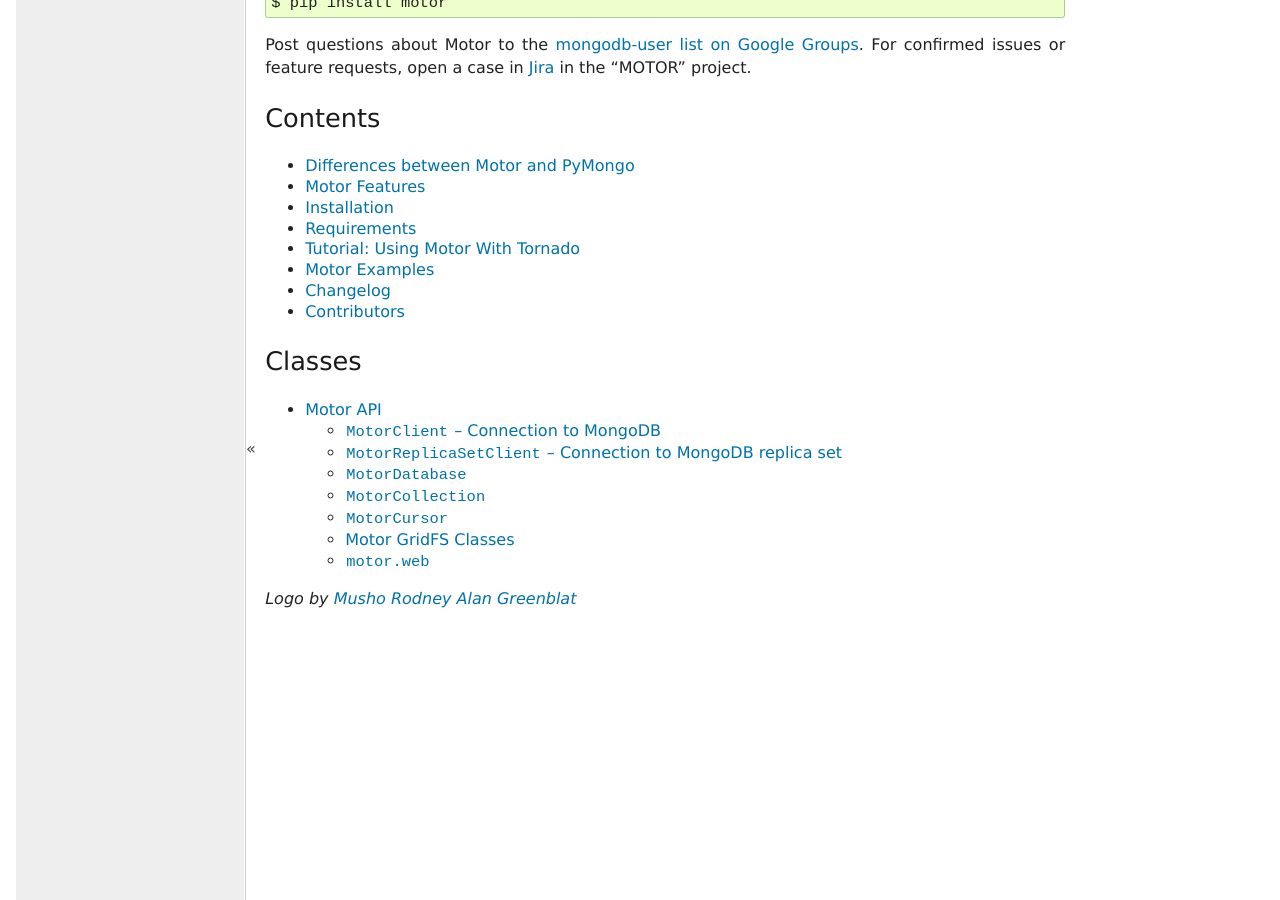
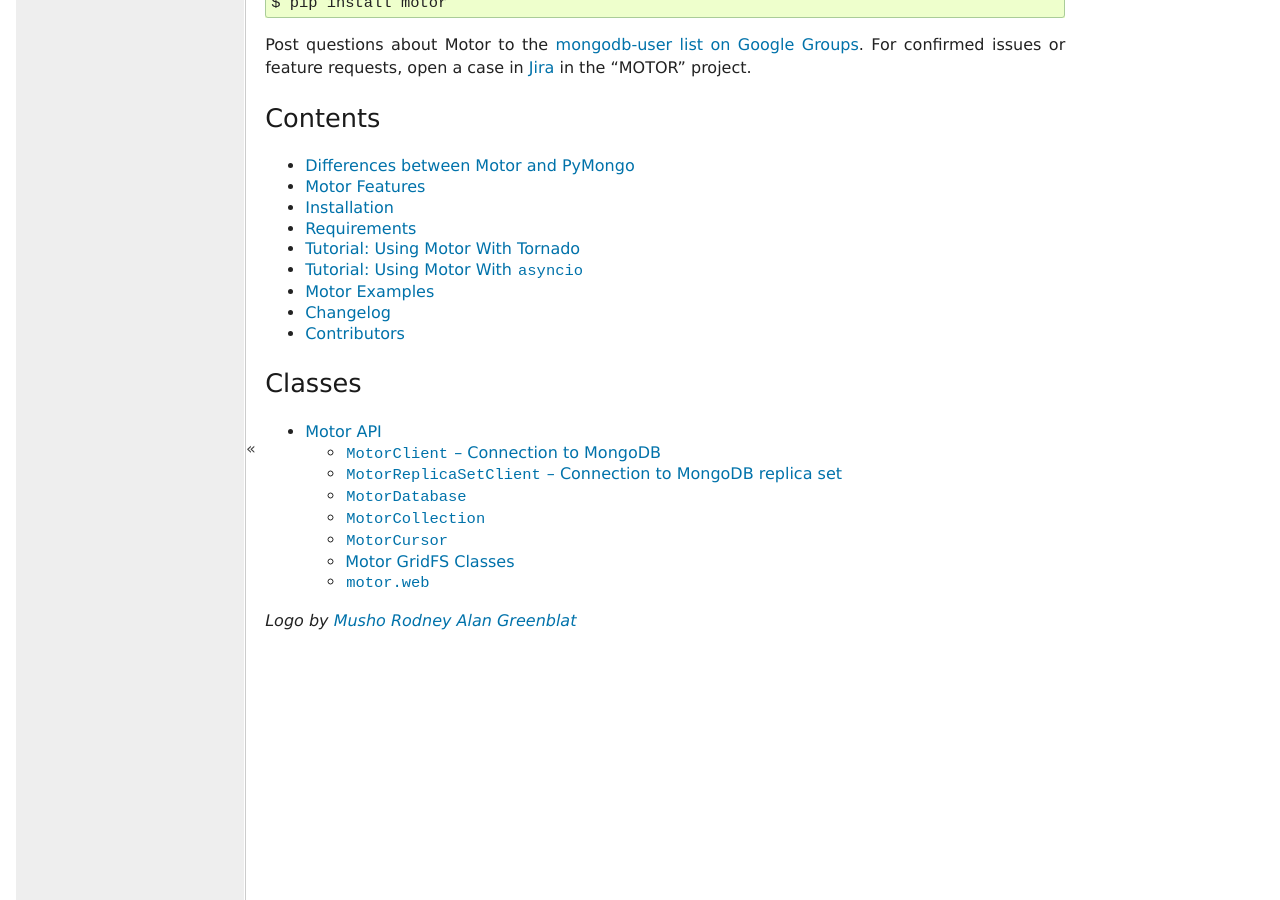
Before and after one commit to mongodb/motor, a Sphinx documentation site: the page built from doc/index.rst, in a window 1280 px wide and 900 px high, scrolled down 898 px. Built offline with Sphinx 7.4.7, drawn with Linux system fonts in a browser that asks for light colours; the version number is read from the project's files by our own code; some of the changed lines change nothing that is shown.

Commit message:
MOTOR-79 Tutorial for Motor with asyncio.

```diff
--- a/doc/index.rst
+++ b/doc/index.rst
@@ -47,6 +47,7 @@
    installation
    requirements
    tutorial-tornado
+   tutorial-asyncio
    examples/index
    changelog
    contributors
--- /dev/null
+++ b/doc/tutorial-asyncio.rst
@@ -0,0 +1,417 @@
+.. currentmodule:: motor.motor_asyncio
+
+Tutorial: Using Motor With `asyncio`
+====================================
+
+.. These setups are redundant because I can't figure out how to make doctest
+  run a common setup *before* the setup for the two groups. A "testsetup:: *"
+  is the obvious answer, but it's run *after* group-specific setup.
+
+.. testsetup:: before-inserting-2000-docs
+
+  import pymongo
+  import motor.motor_asyncio
+  import asyncio
+  from asyncio import coroutine
+  db = motor.motor_asyncio.AsyncIOMotorClient().test_database
+
+.. testsetup:: after-inserting-2000-docs
+
+  import pymongo
+  import motor.motor_asyncio
+  import asyncio
+  from asyncio import coroutine
+  db = motor.motor_asyncio.AsyncIOMotorClient().test_database
+  pymongo.MongoClient().test_database.test_collection.insert(
+      [{'i': i} for i in range(2000)])
+
+.. testcleanup:: *
+
+  import pymongo
+  pymongo.MongoClient().test_database.test_collection.remove()
+
+A guide to using MongoDB and asyncio with Motor, the
+non-blocking driver.
+
+Tutorial Prerequisites
+----------------------
+You can learn about MongoDB with the `MongoDB Tutorial`_ before you learn Motor.
+
+Using Python 3.4 or later, do::
+
+  $ python3 -m pip install motor
+
+This tutorial assumes that a MongoDB instance is running on the
+default host and port. Assuming you have `downloaded and installed
+<http://docs.mongodb.org/manual/installation/>`_ MongoDB, you
+can start it like so:
+
+.. code-block:: bash
+
+  $ mongod
+
+.. _pip: http://www.pip-installer.org/en/latest/installing.html
+
+.. _MongoDB Tutorial: http://docs.mongodb.org/manual/tutorial/getting-started/
+
+Object Hierarchy
+----------------
+Motor, like PyMongo, represents data with a 4-level object hierarchy:
+
+* `AsyncIOMotorClient` / `AsyncIOMotorReplicaSetClient`:
+  represents a mongod process, or a cluster of them. You explicitly create one
+  of these client objects, connect it to a running mongod or mongods, and
+  use it for the lifetime of your application.
+* `AsyncIOMotorDatabase`: Each mongod has a set of databases (distinct
+  sets of data files on disk). You can get a reference to a database from a
+  client.
+* `AsyncIOMotorCollection`: A database has a set of collections, which
+  contain documents; you get a reference to a collection from a database.
+* `AsyncIOMotorCursor`: Executing `AsyncIOMotorCollection.find` on
+  an `AsyncIOMotorCollection` gets an `AsyncIOMotorCursor`, which
+  represents the set of documents matching a query.
+
+Creating a Client
+-----------------
+You typically create a single instance of either `AsyncIOMotorClient`
+or `AsyncIOMotorReplicaSetClient` at the time your application starts
+up. (See `high availability and PyMongo`_ for an introduction to
+MongoDB replica sets and how PyMongo connects to them.)
+
+.. doctest:: before-inserting-2000-docs
+
+  >>> client = motor.motor_asyncio.AsyncIOMotorClient()
+
+This connects to a ``mongod`` listening on the default host and port. You can
+specify the host and port like:
+
+.. doctest:: before-inserting-2000-docs
+
+  >>> client = motor.motor_asyncio.AsyncIOMotorClient('localhost', 27017)
+
+Motor also supports `connection URIs`_:
+
+.. doctest:: before-inserting-2000-docs
+
+  >>> client = motor.motor_asyncio.AsyncIOMotorClient('mongodb://localhost:27017')
+
+.. _high availability and PyMongo: http://api.mongodb.org/python/current/examples/high_availability.html
+
+.. _connection URIs: http://docs.mongodb.org/manual/reference/connection-string/
+
+Getting a Database
+------------------
+A single instance of MongoDB can support multiple independent
+`databases <http://docs.mongodb.org/manual/reference/glossary/#term-database>`_.
+From an open client, you can get a reference to a particular database with
+dot-notation or bracket-notation:
+
+.. doctest:: before-inserting-2000-docs
+
+  >>> db = client.test_database
+  >>> db = client['test_database']
+
+Creating a reference to a database does no I/O and does not require a
+``yield from`` statement.
+
+Getting a Collection
+--------------------
+A `collection <http://docs.mongodb.org/manual/reference/glossary/#term-collection>`_
+is a group of documents stored in MongoDB, and can be thought of as roughly
+the equivalent of a table in a relational database. Getting a
+collection in Motor works the same as getting a database:
+
+.. doctest:: before-inserting-2000-docs
+
+  >>> collection = db.test_collection
+  >>> collection = db['test_collection']
+
+Just like getting a reference to a database, getting a reference to a
+collection does no I/O and doesn't require a ``yield from`` statement.
+
+Inserting a Document
+--------------------
+As in PyMongo, Motor represents MongoDB documents with Python dictionaries. To
+store a document in MongoDB, call `AsyncIOMotorCollection.insert` in a
+``yield from`` statement:
+
+.. doctest:: before-inserting-2000-docs
+
+  >>> @coroutine
+  ... def do_insert():
+  ...     document = {'key': 'value'}
+  ...     result = yield from db.test_collection.insert(document)
+  ...     print('result %s' % repr(result))
+  ...
+  >>>
+  >>> loop = asyncio.get_event_loop()
+  >>> loop.run_until_complete(do_insert())
+  result ObjectId('...')
+
+.. mongodoc:: insert
+
+Getting a Single Document With `find_one`
+-----------------------------------------
+
+Use `AsyncIOMotorCollection.find_one` to get the first document that
+matches a query. For example, to get a document where the value for key "i" is
+less than 2:
+
+.. doctest:: after-inserting-2000-docs
+
+  >>> @coroutine
+  ... def do_find_one():
+  ...     document = yield from db.test_collection.find_one({'i': {'$lt': 2}})
+  ...     pprint.pprint(document)
+  ...
+  >>> loop = asyncio.get_event_loop()
+  >>> loop.run_until_complete(do_find_one())
+  {'_id': ObjectId('...'), 'i': 0}
+
+The result is a dictionary matching the one that we inserted previously.
+
+.. note:: The returned document contains an ``"_id"``, which was
+   automatically added on insert.
+
+.. mongodoc:: find
+
+Querying for More Than One Document
+-----------------------------------
+Use `AsyncIOMotorCollection.find` to query for a set of documents.
+`AsyncIOMotorCollection.find` does no I/O and does not require a ``yield from``
+statement. It merely creates an `AsyncIOMotorCursor` instance. The query is
+actually executed on the server when you call `AsyncIOMotorCursor.to_list` or
+`AsyncIOMotorCursor.each`, or yield from :attr:`~motor.motor_asyncio.AsyncIOMotorCursor.fetch_next`.
+
+To find all documents with "i" less than 5:
+
+.. doctest:: after-inserting-2000-docs
+
+  >>> @coroutine
+  ... def do_find():
+  ...     cursor = db.test_collection.find({'i': {'$lt': 5}})
+  ...     for document in (yield from cursor.to_list(length=100)):
+  ...         pprint.pprint(document)
+  ...
+  >>> loop = asyncio.get_event_loop()
+  >>> loop.run_until_complete(do_find())
+  {'_id': ObjectId('...'), 'i': 0}
+  {'_id': ObjectId('...'), 'i': 1}
+  {'_id': ObjectId('...'), 'i': 2}
+  {'_id': ObjectId('...'), 'i': 3}
+  {'_id': ObjectId('...'), 'i': 4}
+
+A ``length`` argument is required when you call ``to_list`` to prevent Motor
+from buffering an unlimited number of documents.
+
+To get one document at a time with :attr:`~motor.motor_asyncio.AsyncIOMotorCursor.fetch_next`
+and `AsyncIOMotorCursor.next_object`:
+
+.. doctest:: after-inserting-2000-docs
+
+  >>> @coroutine
+  ... def do_find():
+  ...     cursor = db.test_collection.find({'i': {'$lt': 5}})
+  ...     while (yield from cursor.fetch_next):
+  ...         document = cursor.next_object()
+  ...         pprint.pprint(document)
+  ...
+  >>> loop = asyncio.get_event_loop()
+  >>> loop.run_until_complete(do_find())
+  {'_id': ObjectId('...'), 'i': 0}
+  {'_id': ObjectId('...'), 'i': 1}
+  {'_id': ObjectId('...'), 'i': 2}
+  {'_id': ObjectId('...'), 'i': 3}
+  {'_id': ObjectId('...'), 'i': 4}
+
+You can apply a sort, limit, or skip to a query before you begin iterating:
+
+.. doctest:: after-inserting-2000-docs
+
+  >>> @coroutine
+  ... def do_find():
+  ...     cursor = db.test_collection.find({'i': {'$lt': 5}})
+  ...     # Modify the query before iterating
+  ...     cursor.sort([('i', pymongo.DESCENDING)]).limit(2).skip(2)
+  ...     while (yield from cursor.fetch_next):
+  ...         document = cursor.next_object()
+  ...         pprint.pprint(document)
+  ...
+  >>> loop = asyncio.get_event_loop()
+  >>> loop.run_until_complete(do_find())
+  {'_id': ObjectId('...'), 'i': 2}
+  {'_id': ObjectId('...'), 'i': 1}
+
+``fetch_next`` does not actually retrieve each document from the server
+individually; it gets documents efficiently in `large batches`_.
+
+.. _`large batches`: http://docs.mongodb.org/manual/core/read-operations/#cursor-behaviors
+
+Counting Documents
+------------------
+Use `AsyncIOMotorCursor.count` to determine the number of documents in
+a collection, or the number of documents that match a query:
+
+.. doctest:: after-inserting-2000-docs
+
+  >>> @coroutine
+  ... def do_count():
+  ...     n = yield from db.test_collection.find().count()
+  ...     print('%s documents in collection' % n)
+  ...     n = yield from db.test_collection.find({'i': {'$gt': 1000}}).count()
+  ...     print('%s documents where i > 1000' % n)
+  ...
+  >>> loop = asyncio.get_event_loop()
+  >>> loop.run_until_complete(do_count())
+  2000 documents in collection
+  999 documents where i > 1000
+
+`AsyncIOMotorCursor.count` uses the *count command* internally; we'll
+cover commands_ below.
+
+.. seealso:: `Count command <http://docs.mongodb.org/manual/reference/command/count/>`_
+
+Updating Documents
+------------------
+`AsyncIOMotorCollection.update` changes documents. It requires two
+parameters: a *query* that specifies which documents to update, and an update
+document. The query follows the same syntax as for :meth:`find` or
+:meth:`find_one`. The update document has two modes: it can replace the whole
+document, or it can update some fields of a document. To replace a document:
+
+.. doctest:: after-inserting-2000-docs
+
+  >>> @coroutine
+  ... def do_replace():
+  ...     coll = db.test_collection
+  ...     old_document = yield from coll.find_one({'i': 50})
+  ...     print('found document: %s' % pprint.pformat(old_document))
+  ...     _id = old_document['_id']
+  ...     result = yield from coll.update({'_id': _id}, {'key': 'value'})
+  ...     print('replaced %s document' % result['n'])
+  ...     new_document = yield from coll.find_one({'_id': _id})
+  ...     print('document is now %s' % pprint.pformat(new_document))
+  ...
+  >>> loop = asyncio.get_event_loop()
+  >>> loop.run_until_complete(do_replace())
+  found document: {'_id': ObjectId('...'), 'i': 50}
+  replaced 1 document
+  document is now {'_id': ObjectId('...'), 'key': 'value'}
+
+You can see that :meth:`update` replaced everything in the old document except
+its ``_id`` with the new document.
+
+Use MongoDB's modifier operators to update part of a document and leave the
+rest intact. We'll find the document whose "i" is 51 and use the ``$set``
+operator to set "key" to "value":
+
+.. doctest:: after-inserting-2000-docs
+
+  >>> @coroutine
+  ... def do_update():
+  ...     coll = db.test_collection
+  ...     result = yield from coll.update({'i': 51}, {'$set': {'key': 'value'}})
+  ...     print('updated %s document' % result['n'])
+  ...     new_document = yield from coll.find_one({'i': 51})
+  ...     print('document is now %s' % pprint.pformat(new_document))
+  ...
+  >>> loop = asyncio.get_event_loop()
+  >>> loop.run_until_complete(do_update())
+  updated 1 document
+  document is now {'_id': ObjectId('...'), 'i': 51, 'key': 'value'}
+
+"key" is set to "value" and "i" is still 51.
+
+By default :meth:`update` only affects the first document it finds, you can
+update all of them with the ``multi`` flag::
+
+    yield from coll.update({'i': {'$gt': 100}}, {'$set': {'key': 'value'}}, multi=True)
+
+.. mongodoc:: update
+
+Saving Documents
+----------------
+
+`AsyncIOMotorCollection.save` is a convenience method provided to insert
+a new document or update an existing one. If the dict passed to :meth:`save`
+has an ``"_id"`` key then Motor performs an :meth:`update` (upsert) operation
+and any existing document with that ``"_id"`` is overwritten. Otherwise Motor
+performs an :meth:`insert`.
+
+.. doctest:: after-inserting-2000-docs
+
+  >>> @coroutine
+  ... def do_save():
+  ...     coll = db.test_collection
+  ...     doc = {'key': 'value'}
+  ...     yield from coll.save(doc)
+  ...     print('document _id: %s' % repr(doc['_id']))
+  ...     doc['other_key'] = 'other_value'
+  ...     yield from coll.save(doc)
+  ...     yield from coll.remove(doc)
+  ...
+  >>> loop = asyncio.get_event_loop()
+  >>> loop.run_until_complete(do_save())
+  document _id: ObjectId('...')
+
+Removing Documents
+------------------
+
+`AsyncIOMotorCollection.remove` takes a query with the same syntax as
+`AsyncIOMotorCollection.find`.
+:meth:`remove` immediately removes all matching documents.
+
+.. doctest:: after-inserting-2000-docs
+
+  >>> @coroutine
+  ... def do_remove():
+  ...     coll = db.test_collection
+  ...     n = yield from coll.count()
+  ...     print('%s documents before calling remove()' % n)
+  ...     result = yield from db.test_collection.remove({'i': {'$gte': 1000}})
+  ...     print('%s documents after' % (yield from coll.count()))
+  ...
+  >>> loop = asyncio.get_event_loop()
+  >>> loop.run_until_complete(do_remove())
+  2000 documents before calling remove()
+  1000 documents after
+
+.. mongodoc:: remove
+
+Commands
+--------
+Besides the "CRUD" operations--insert, update, remove, and find--all other
+operations on MongoDB are commands. Run them using
+the `AsyncIOMotorDatabase.command` method on `AsyncIOMotorDatabase`:
+
+.. doctest:: after-inserting-2000-docs
+
+  >>> from bson import SON
+  >>> @coroutine
+  ... def use_count_command():
+  ...     response = yield from db.command(SON([("count", "test_collection")]))
+  ...     print('response: %s' % pprint.pformat(response))
+  ...
+  >>> loop = asyncio.get_event_loop()
+  >>> loop.run_until_complete(use_count_command())
+  response: {'n': 1000, 'ok': 1.0}
+
+Since the order of command parameters matters, don't use a Python dict to pass
+the command's parameters. Instead, make a habit of using :class:`bson.SON`,
+from the ``bson`` module included with PyMongo::
+
+    yield from db.command(SON([("distinct", "test_collection"), ("key", "my_key"]))
+
+Many commands have special helper methods, such as
+`AsyncIOMotorDatabase.create_collection` or
+`AsyncIOMotorCollection.aggregate`, but these are just conveniences atop
+the basic :meth:`command` method.
+
+.. mongodoc:: commands
+
+Further Reading
+---------------
+Learning to use the MongoDB driver is just the beginning, of course. For
+in-depth instruction in MongoDB itself, see `The MongoDB Manual`_.
+
+.. _The MongoDB Manual: http://docs.mongodb.org/manual/
```
